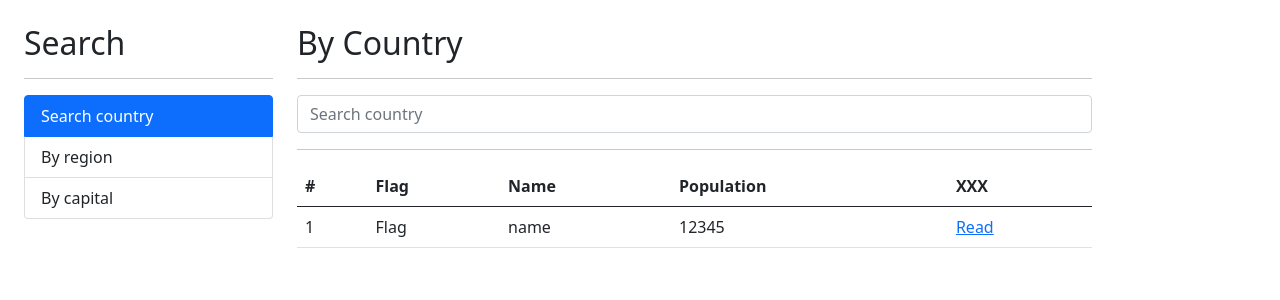
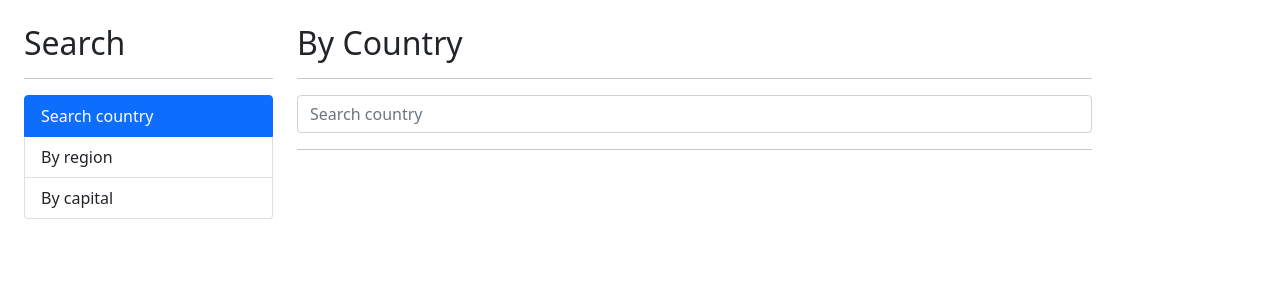
Before and after one commit to jorgeramos2068/angular-app-10-countries, an Angular app: page / in a window 1280 px wide. Shown: the top 300 px of the page. Built offline with nearby package versions, Linux system fonts and the light colour scheme.

Commit message:
Add functionality to load countries table

```diff
--- a/src/app/countries/countries.module.ts
+++ b/src/app/countries/countries.module.ts
@@ -6,6 +6,7 @@
 import { ByCountryComponent } from './pages/by-country/by-country.component';
 import { ByRegionComponent } from './pages/by-region/by-region.component';
 import { ReadCountryComponent } from './pages/read-country/read-country.component';
+import { RouterModule } from '@angular/router';
 
 @NgModule({
   declarations: [
@@ -14,7 +15,7 @@
     ByRegionComponent,
     ReadCountryComponent,
   ],
-  imports: [CommonModule, FormsModule],
+  imports: [CommonModule, RouterModule, FormsModule],
   exports: [
     ByCapitalComponent,
     ByCountryComponent,
--- a/src/app/countries/pages/by-country/by-country.component.html
+++ b/src/app/countries/pages/by-country/by-country.component.html
@@ -20,7 +20,7 @@
   No data was found with the term: {{ term }}
 </div>
 
-<div class="row">
+<div *ngIf="!hasErrors && countries.length" class="row">
   <div class="col">
     <table class="table table-hover">
       <thead>
@@ -29,16 +29,16 @@
           <th>Flag</th>
           <th>Name</th>
           <th>Population</th>
-          <th>XXX</th>
+          <th>Operations</th>
         </tr>
       </thead>
       <tbody>
-        <tr>
-          <td>1</td>
-          <td>Flag</td>
-          <td>name</td>
-          <td>12345</td>
-          <td><a href="/country/cri">Read</a></td>
+        <tr *ngFor="let country of countries; let i = index">
+          <td>{{ i + 1 }}</td>
+          <td><img class="small-flag" [src]="country.flag" /></td>
+          <td>{{ country.name }}</td>
+          <td>{{ country.population | number }}</td>
+          <td><a [routerLink]="['/country', country.alpha2Code]">Read</a></td>
         </tr>
       </tbody>
     </table>
--- a/src/app/countries/pages/by-country/by-country.component.ts
+++ b/src/app/countries/pages/by-country/by-country.component.ts
@@ -1,4 +1,5 @@
 import { Component } from '@angular/core';
+import { Country } from '../../interfaces/countries.interface';
 import { CountriesService } from '../../services/countries.service';
 
 @Component({
@@ -8,18 +9,20 @@
 export class ByCountryComponent {
   public term: string = '';
   public hasErrors: boolean = false;
+  public countries: Country[] = [];
 
   constructor(private countriesService: CountriesService) {}
 
   search() {
     this.hasErrors = false;
     this.countriesService.searchCountry(this.term).subscribe({
-      next: (resp) => {
-        console.log(resp);
+      next: (respCountries: Country[]) => {
+        this.countries = respCountries;
       },
       error: (err) => {
         console.log(err);
         this.hasErrors = true;
+        this.countries = [];
       },
     });
   }
--- a/src/app/countries/services/countries.service.ts
+++ b/src/app/countries/services/countries.service.ts
@@ -1,6 +1,7 @@
 import { Injectable } from '@angular/core';
 import { HttpClient } from '@angular/common/http';
 import { Observable } from 'rxjs';
+import { Country } from '../interfaces/countries.interface';
 
 @Injectable({
   providedIn: 'root',
@@ -10,8 +11,8 @@
 
   constructor(private http: HttpClient) {}
 
-  searchCountry(term: string): Observable<any> {
+  searchCountry(term: string): Observable<Country[]> {
     const url = `${this.urlApi}/name/${term}`;
-    return this.http.get(url);
+    return this.http.get<Country[]>(url);
   }
 }
--- a/src/styles.css
+++ b/src/styles.css
@@ -2,3 +2,7 @@
 .pointer {
   cursor: pointer;
 }
+
+.small-flag {
+  width: 50px;
+}
```
Also changed, not shown: src/app/countries/interfaces/countries.interface.ts (added, +59 -0 lines).
